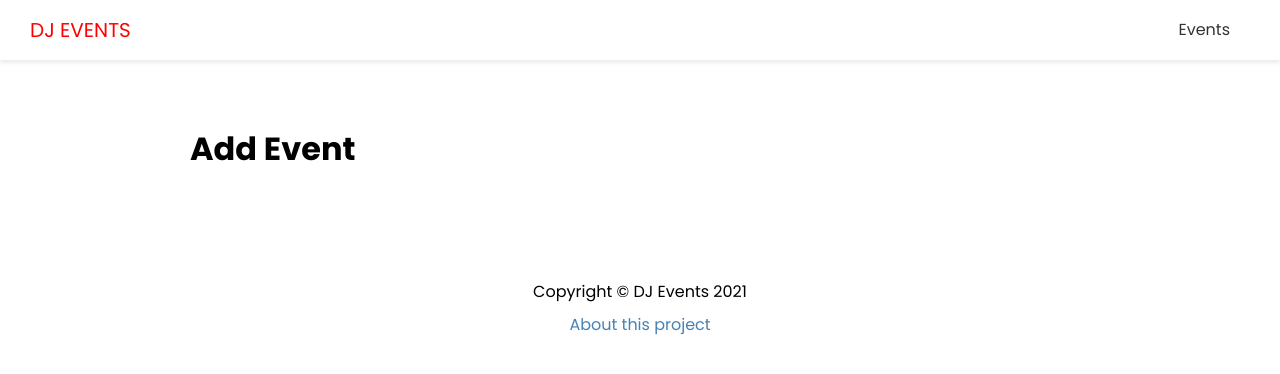
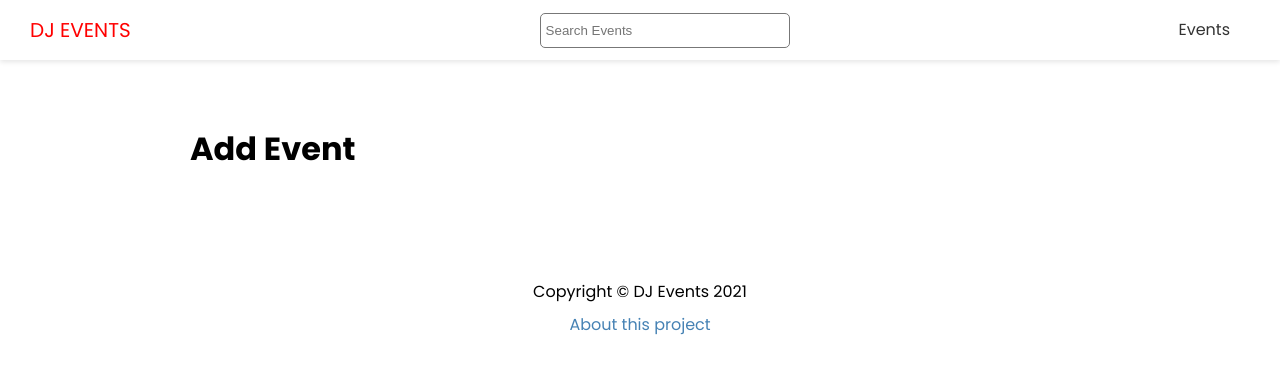
Before and after one commit to migueSNM/dj-events-frontend, a Next.js app: page /events/add in a window 1280 px wide. Shown: the top 374 px of the page. Built offline with nearby package versions, Linux system fonts and the light colour scheme.

Commit message:
search component

```diff
--- a/components/Header.js
+++ b/components/Header.js
@@ -1,4 +1,5 @@
 import Link from 'next/link'
+import Search from './Search'
 import styles from '@/styles/Header.module.css'
 
 export default function Header() {
@@ -9,6 +10,8 @@
           <a>DJ Events</a>
         </Link>
       </div>
+
+      <Search />
       <nav>
         <ul>
           <li>
--- /dev/null
+++ b/components/Search.js
@@ -0,0 +1,29 @@
+import { useState } from 'react'
+import { useRouter } from 'next/router'
+import styles from '@/styles/Search.module.css'
+
+export default function Search() {
+  const [term, setTerm] = useState('')
+
+  const router = useRouter()
+
+  const handleSubmit = (e) => {
+    e.preventDefault()
+    router.push(`/events/search?term=${term}`)
+    setTerm('')
+  }
+
+  return (
+    <div className={styles.search}>
+      <form onSubmit={handleSubmit}>
+        <input
+          type="text"
+          value={term}
+          onChange={e => setTerm(e.target.value)}
+          placeholder='Search Events'
+        />
+      </form>
+
+    </div>
+  )
+}
--- a/package.json
+++ b/package.json
@@ -9,6 +9,7 @@
   },
   "dependencies": {
     "next": "12.0.4",
+    "qs": "^6.10.1",
     "react": "17.0.2",
     "react-dom": "17.0.2",
     "react-icons": "^4.3.1"
--- /dev/null
+++ b/styles/Search.module.css
@@ -0,0 +1,7 @@
+.search input {
+  width: 250px;
+  height: 35px;
+  padding: 5px;
+  border: 1px #777 solid;
+  border-radius: 5px;
+}
```
Also changed, not shown: pages/events/search.js (added, +42 -0 lines), 1 other file (tests, documents, lock files or other folders).
